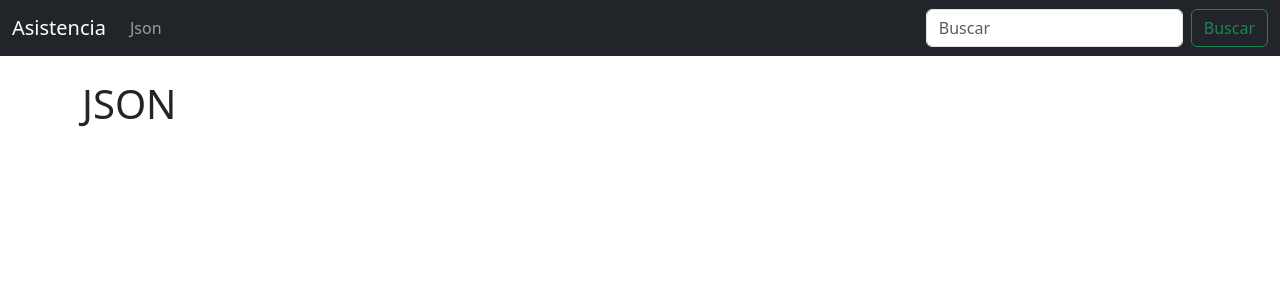
After one commit to mestre05053/Creating-APIs-using-Django-, a Django app: page /json/ in a window 1280 px wide. The commit adds this page. Shown: the top 300 px of the page. Run offline with Django 4.2, Linux system fonts and the light colour scheme.

Commit message:
Creo la pagina json

```diff
--- /dev/null
+++ b/asistencia/templates/json.html
@@ -0,0 +1,7 @@
+{% extends 'base.html' %}
+
+{% block content %}
+
+<h1>JSON</h1>
+
+{% endblock %}
--- a/asistencia/templates/navbar.html
+++ b/asistencia/templates/navbar.html
@@ -7,7 +7,7 @@
     <div class="collapse navbar-collapse" id="navbarSupportedContent">
       <ul class="navbar-nav me-auto mb-2 mb-lg-0">
         <li class="nav-item">
-          <a class="nav-link" href="#">Json</a>
+          <a class="nav-link" href="{% url 'json' %}">Json</a>
         </li>
 
       </ul>
--- a/asistencia/urls.py
+++ b/asistencia/urls.py
@@ -16,11 +16,12 @@ Including another URLconf
 """
 from django.contrib import admin
 from django.urls import path
-from asistencia.views import saludo, despedida, hora, calcula_edad
+from asistencia.views import saludo, despedida, hora, calcula_edad, json
 
 urlpatterns = [
     path('admin/', admin.site.urls),
     path('', saludo, name='saludo'),
+    path('json/', json, name='json'),
     path('despedida/', despedida),
     path('hora/', hora),
     path('calcula_edad/<int:anno>/<int:edad_actual>', calcula_edad),
--- a/asistencia/views.py
+++ b/asistencia/views.py
@@ -16,12 +16,8 @@ class Persona(object):
 def saludo(request):
 	temas=['Templates','Modelos','Formularios','Vistas','Despliegue']
 	p1=Persona('alejandro','mestre')
-	name='juyan'
-	last_name='majao'
 	fecha_actual = datetime.datetime.now()
 	context = {}
-
-	#ctx=Context({'name_person':name,'last_name':last_name,'fecha_actual':fecha_actual})
 
 	'''Uso la clase Persona para pasarle datos a la vista a traves de las propiedas del objeto
 	persona que cree en p1'''
@@ -31,6 +27,10 @@ def saludo(request):
 
 	return render(request,'index.html',context)
 
+def json(request):
+	context={}
+
+	return render(request, 'json.html', context)
 
 def despedida(request):
 
```
